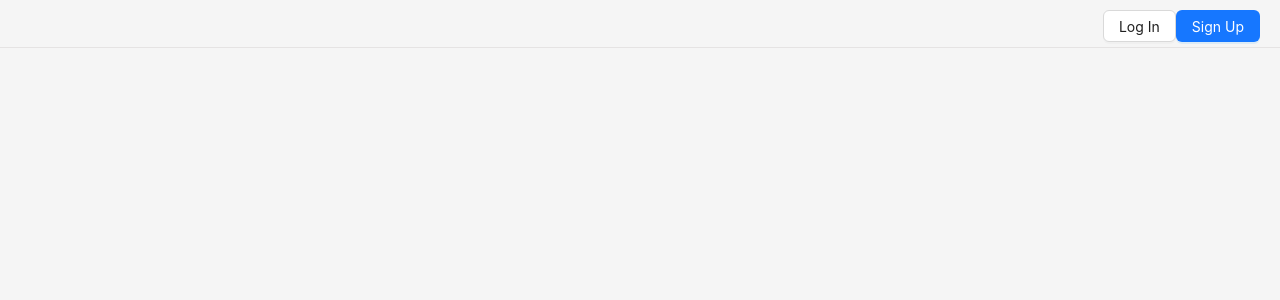
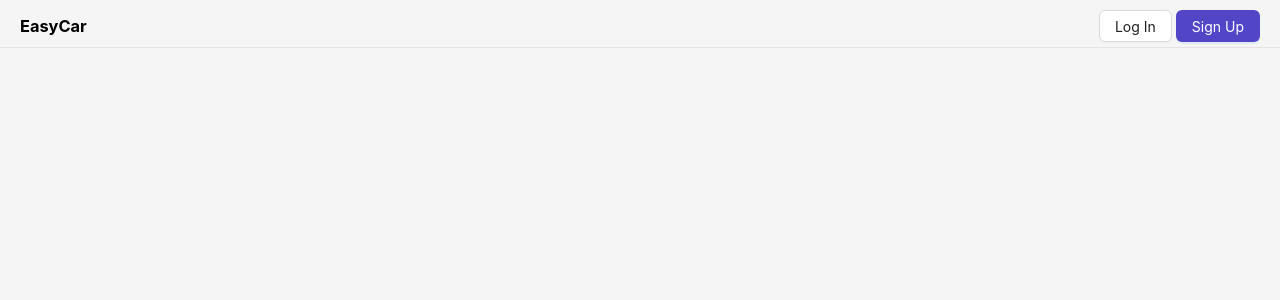
Before and after one commit to zhurasique/easycar-ui, a React (Create React App) app: page / in a window 1280 px wide. Shown: the top 300 px of the page. Built offline with nearby package versions, Linux system fonts and the light colour scheme.

Commit message:
Introducing basic app colors

```diff
--- a/src/components/Header/Header.styled.ts
+++ b/src/components/Header/Header.styled.ts
@@ -2,9 +2,21 @@ import styled from "styled-components";
 
 export const HeaderDiv = styled.div`
   display: flex;
-  justify-content: flex-end;
+  justify-content: space-between;
+  text-align: center;
+  align-items: center;
   padding: 10px 20px 5px 20px;
   border-bottom: 1px solid #e5e3e3;
+
+  h3 {
+    margin: 0;
+  }
+`;
+
+export const AuthButtons = styled.div`
+  button {
+    margin-left: 4px;
+  }
 `;
 
 export const UserBox = styled.div`
--- a/src/components/Header/Header.tsx
+++ b/src/components/Header/Header.tsx
@@ -1,5 +1,5 @@
 import { Login } from "../index";
-import { HeaderDiv, UserBox, UserMenuPopover } from "./Header.styled";
+import { HeaderDiv, UserBox, UserMenuPopover, AuthButtons } from "./Header.styled";
 import { Button, Popover, Spin } from "antd";
 import { UserAuth } from "../../context/AuthContext";
 import { LoadingOutlined, UserOutlined, SettingOutlined, LogoutOutlined } from '@ant-design/icons';
@@ -28,6 +28,9 @@ export const Header = () => {
     return (
         <HeaderDiv>
             <div>
+                <h3>EasyCar</h3>
+            </div>
+            <div>
                 {loading ?
                     <Spin
                         indicator={<LoadingOutlined style={{ fontSize: 24 }} spin />}
@@ -39,7 +42,7 @@ export const Header = () => {
                                 <p>{userData!["name"]} {userData!["surname"]}</p>
                             </UserBox>
                         </Popover> :
-                        <>
+                        <AuthButtons>
                             <Popover placement="bottomLeft" content={Login} trigger="click">
                                 <Button>
                                     Log In
@@ -48,7 +51,7 @@ export const Header = () => {
                             <Button type={"primary"}>
                                 Sign Up
                             </Button>
-                        </>
+                        </AuthButtons>
 
                 }
             </div>
--- a/src/context/AuthContext.tsx
+++ b/src/context/AuthContext.tsx
@@ -102,7 +102,7 @@ export const AuthProvider = ({ children }) => {
                 fetchUserData(res.data.access_token)
             })
             .catch(error => {
-                setStatusCode(error.response.status);
+                setStatusCode(error.response.status ? error.response.status : 500);
             })
     }
 
--- a/src/index.css
+++ b/src/index.css
@@ -1,5 +1,7 @@
 body {
   margin: 0;
+  --firstColor: #5246c7;
+  --secondColor: #7f76e3;
 }
 
 body, html, #root {
@@ -10,6 +12,26 @@ body, html, #root {
   padding: 0;
 }
 
-.ant-btn:hover {
-  border: 1px solid #5246c7;
+.ant-checkbox-checked .ant-checkbox-inner,
+.ant-input-affix-wrapper-focused,
+.ant-btn-default:hover {
+  border-color: var(--firstColor) !important;
 }
+
+.ant-input-affix-wrapper:hover,
+.ant-checkbox-wrapper:hover .ant-checkbox-inner, .ant-checkbox:hover .ant-checkbox-inner {
+  border-color: var(--secondColor) !important;
+}
+
+.ant-btn-default:hover {
+  color: var(--firstColor) !important;
+}
+
+.ant-btn-primary,
+.ant-checkbox-checked .ant-checkbox-inner {
+  background-color: var(--firstColor) !important;
+}
+
+.ant-btn-primary:hover {
+  background-color: var(--secondColor) !important;
+}
```
